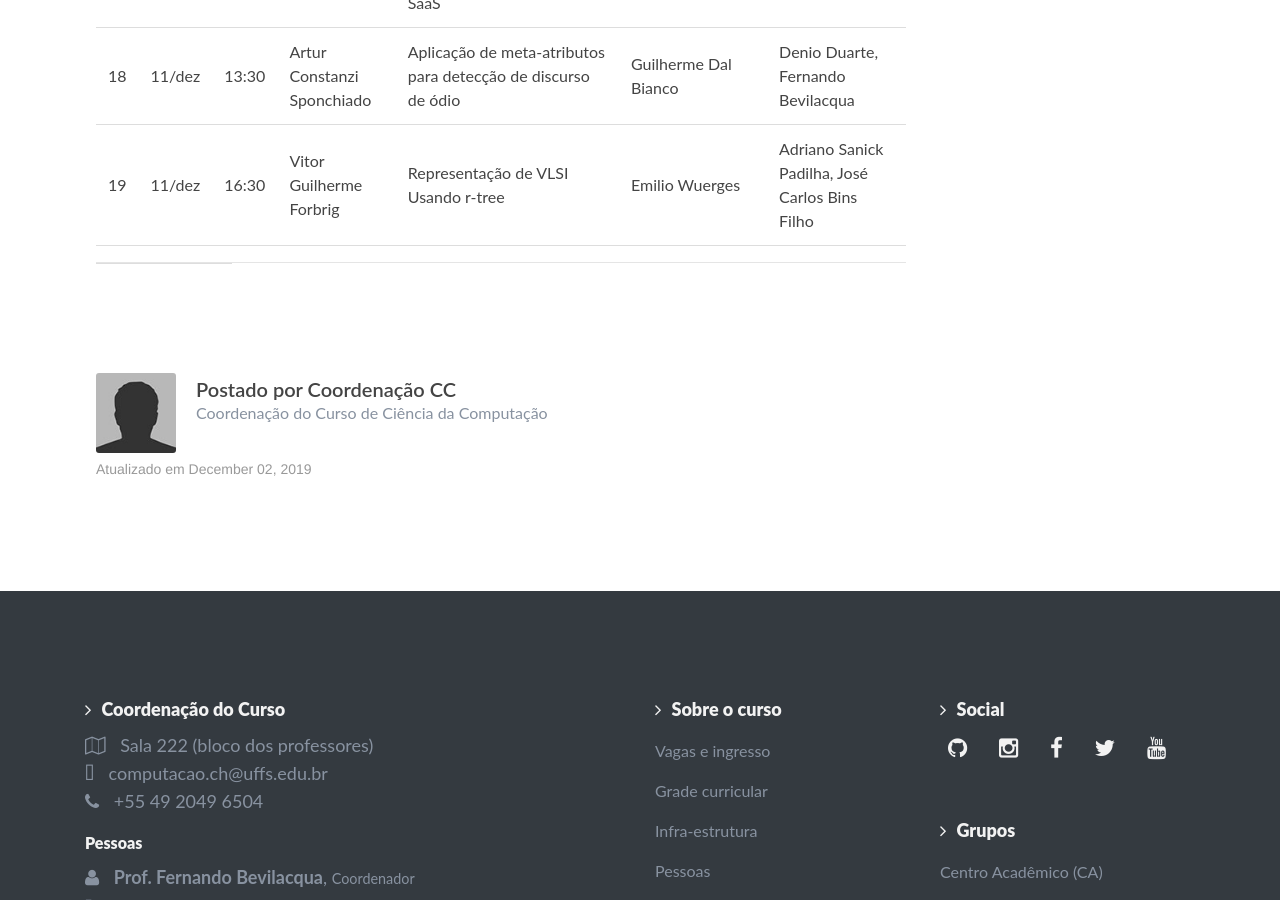
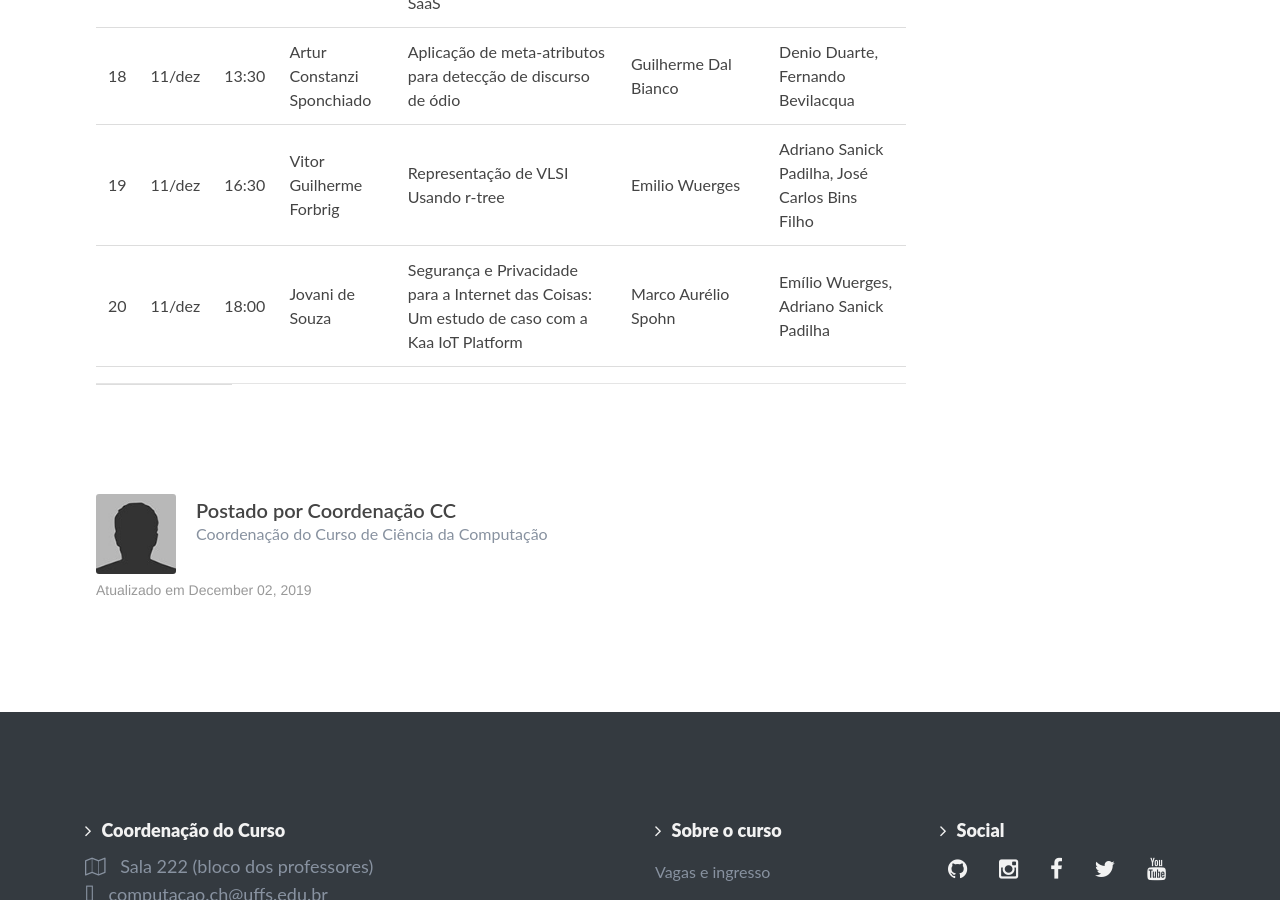
Before and after one commit to ccuffs/cc.uffs.edu.br, a Jekyll site: the page built from _posts/noticias/2019-12-02-apresentacoes-de-tcc-2019-2.md, in a window 1280 px wide and 900 px high, scrolled down 4575 px. Built offline with Jekyll 4.4.1, drawn with Linux system fonts in a browser that asks for light colours.

Commit message:
Adiciona TCC faltante

```diff
--- a/_posts/noticias/2019-12-02-apresentacoes-de-tcc-2019-2.md
+++ b/_posts/noticias/2019-12-02-apresentacoes-de-tcc-2019-2.md
@@ -57,3 +57,4 @@ Confira abaixo a programação com os acadêmicos, orientadores(as) e sua respec
 |17|10/dez|15:45|Igor Lemos Vicente|Utilizando Machine Learning para identificar clientes trials que se tornarão pagantes em um SaaS|Denio Duarte|Guilherme Dal Bianco, Andressa Sebben|
 |18|11/dez|13:30|Artur Constanzi Sponchiado|Aplicação de meta-atributos para detecção de discurso de ódio|Guilherme Dal Bianco|Denio Duarte, Fernando Bevilacqua|
 |19|11/dez|16:30|Vitor Guilherme Forbrig|Representação de VLSI Usando r-tree|Emilio Wuerges|Adriano Sanick Padilha, José Carlos Bins Filho|
+|20|11/dez|18:00|Jovani de Souza|Segurança e Privacidade para a Internet das Coisas: Um estudo de caso com a Kaa IoT Platform|Marco Aurélio Spohn|Emílio Wuerges, Adriano Sanick Padilha|
```
